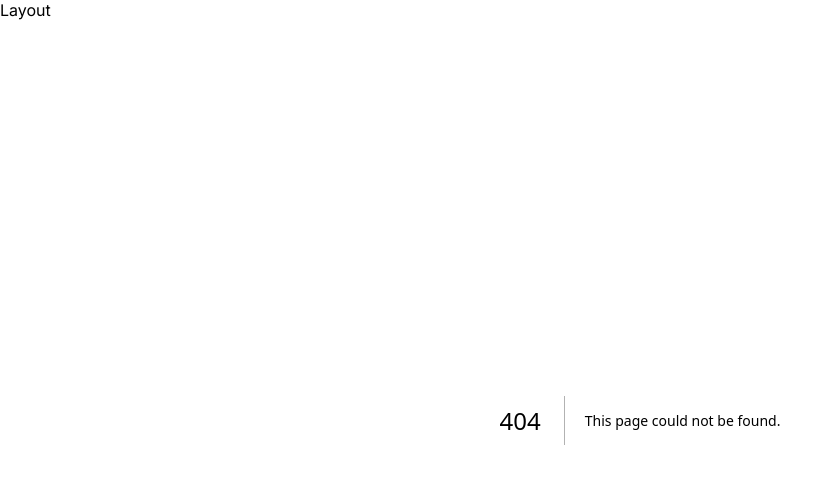
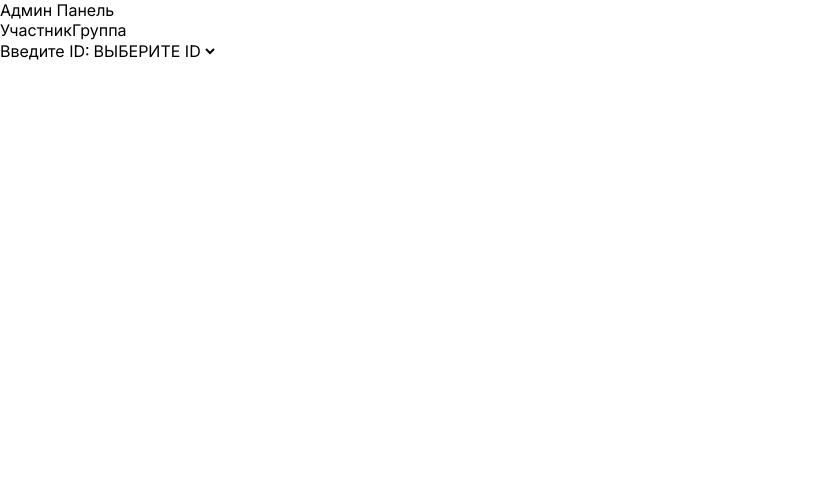
Before and after one commit to DeHopen/SWP, a Next.js app: page /admin in a window 1280 px wide. Before the commit this address had no page. Shown: the top 484 px of the page, without its empty margins (0-839 px from the left). Built offline with nearby package versions, Linux system fonts and the light colour scheme.

Commit message:
абдейт 01

```diff
--- a/package.json
+++ b/package.json
@@ -10,9 +10,11 @@
   },
   "dependencies": {
     "@mui/icons-material": "^5.15.20",
+    "@reduxjs/toolkit": "^2.2.6",
     "next": "14.2.4",
     "react": "^18",
-    "react-dom": "^18"
+    "react-dom": "^18",
+    "react-redux": "^9.1.2"
   },
   "devDependencies": {
     "@types/node": "^20",
--- /dev/null
+++ b/src/app/admin/page.tsx
@@ -0,0 +1,9 @@
+import AdminPanel from "@/components/AdminPanel/AdminPanel";
+
+export default function Admin() {
+  return (
+      <div>
+        <AdminPanel />
+      </div>
+  );
+}
--- a/src/app/layout.tsx
+++ b/src/app/layout.tsx
@@ -1,13 +1,11 @@
-import type { Metadata } from "next";
+"use client"
+
 import { Inter } from "next/font/google";
 import "./globals.css";
+import {Provider} from "react-redux";
+import {store} from "@/store/store";
 
 const inter = Inter({ subsets: ["latin"] });
-
-export const metadata: Metadata = {
-  title: "Create Next App",
-  description: "Generated by create next app",
-};
 
 export default function RootLayout({
   children,
@@ -17,10 +15,11 @@ export default function RootLayout({
   return (
     <html lang="en">
     <body className={inter.className}>
-    <div>Layout</div>
-    <div>
-      {children}
-    </div>
+    <Provider store={store}>
+      <div>
+        {children}
+      </div>
+    </Provider>
     </body>
     </html>
   );
--- /dev/null
+++ b/src/components/AdminPanel/AdminPanel.tsx
@@ -0,0 +1,85 @@
+"use client";
+
+import { useEffect, useState } from 'react';
+import { useSelector, useDispatch } from 'react-redux';
+import { RootState, AppDispatch } from '@/store/store';
+import { setSelection, setIdUser, setIdGroup, addTopicUser, removeTopicUser, addTopicGroup, removeTopicGroup } from '@/store/userSlice/userSlice';
+
+const AdminPanel = () => {
+  const dispatch: AppDispatch = useDispatch();
+  const { selection, id_user_list, id_group_list, id_user, id_group, topics_user, topics_group } = useSelector((state: RootState) => state.user);
+
+  const [newTopic, setNewTopic] = useState('');
+  const [selectedId, setSelectedId] = useState<string>('');
+
+  const handleAddTopic = () => {
+    if (newTopic.trim() !== '') {
+      if (selection === 'group')
+        dispatch(addTopicGroup({ id: id_group!, topic: newTopic }));
+      else
+        dispatch(addTopicUser({ id: id_user!, topic: newTopic }));
+      setNewTopic('');
+    }
+  };
+
+  const handleIdChange = (e: React.ChangeEvent<HTMLSelectElement>) => {
+    const selectedValue = e.target.value;
+    setSelectedId(selectedValue);
+    if (selection === 'participant') {
+      dispatch(setIdUser(selectedValue));
+    } else {
+      dispatch(setIdGroup(selectedValue));
+    }
+  };
+
+  useEffect(() => {
+    setSelectedId(selection === 'participant' ? (id_user !== null ? id_user : '') : (id_group !== null ? id_group : ''));
+  }, [selection, dispatch, id_user, id_group]);
+
+  const topics = selection === 'group' ? (id_group ? topics_group[id_group] || [] : []) : (id_user ? topics_user[id_user] || [] : []);
+
+  return (
+      <div>
+        <h1>Админ Панель</h1>
+        <div>
+          <button onClick={() => dispatch(setSelection('participant'))}>Участник</button>
+          <button onClick={() => dispatch(setSelection('group'))}>Группа</button>
+        </div>
+        <div>
+          <label>Введите ID:</label>
+          <select value={selectedId} onChange={handleIdChange}>
+            <option value="">ВЫБЕРИТЕ ID</option>
+            {(selection === 'participant' ? id_user_list : id_group_list).map((id) => (
+                <option key={id} value={id}>{id}</option>
+            ))}
+          </select>
+        </div>
+        {selectedId && (
+            <div>
+              <h2>Темы</h2>
+              <ul>
+                {topics.map((topic, index) => (
+                    <li key={index}>
+                      {index + 1}. {topic}
+                      <button onClick={() => dispatch(selection === 'group' ? removeTopicGroup({ id: id_group!, index }) : removeTopicUser({ id: id_user!, index }))}>Удалить</button>
+                    </li>
+                ))}
+              </ul>
+            </div>
+        )}
+        {selectedId && (
+            <div>
+              <input
+                  type="text"
+                  value={newTopic}
+                  onChange={(e) => setNewTopic(e.target.value)}
+                  placeholder="Напишите тему"
+              />
+              <button onClick={handleAddTopic}>Добавить</button>
+            </div>
+        )}
+      </div>
+  );
+};
+
+export default AdminPanel;
--- /dev/null
+++ b/src/store/store.ts
@@ -0,0 +1,11 @@
+import { configureStore } from '@reduxjs/toolkit';
+import userReducer from './userSlice/userSlice';
+
+export const store = configureStore({
+  reducer: {
+    user: userReducer,
+  },
+});
+
+export type RootState = ReturnType<typeof store.getState>;
+export type AppDispatch = typeof store.dispatch;
--- /dev/null
+++ b/src/store/userSlice/userSlice.ts
@@ -0,0 +1,66 @@
+import { createSlice, PayloadAction } from '@reduxjs/toolkit';
+
+interface UserState {
+  selection: 'participant' | 'group';
+  id_user_list: string[];
+  id_group_list: string[];
+  id_user: string | null;
+  id_group: string | null;
+  topics_user: { [key: string]: string[] };
+  topics_group: { [key: string]: string[] };
+}
+
+const initialState: UserState = {
+  selection: 'participant',
+  id_user_list: ['1', '2', '3', '4', '5'],
+  id_group_list: ['100', '101', '102', '103', '104'],
+  id_user: null,
+  id_group: null,
+  topics_user: {},
+  topics_group: {},
+};
+
+export const userSlice = createSlice({
+  name: 'user',
+  initialState,
+  reducers: {
+    setSelection: (state, action: PayloadAction<'participant' | 'group'>) => {
+      state.selection = action.payload;
+    },
+    setIdUser: (state, action: PayloadAction<string>) => {
+      state.id_user = action.payload;
+    },
+    setIdGroup: (state, action: PayloadAction<string>) => {
+      state.id_group = action.payload;
+    },
+    addTopicUser: (state, action: PayloadAction<{ id: string, topic: string }>) => {
+      const { id, topic } = action.payload;
+      if (!state.topics_user[id]) {
+        state.topics_user[id] = [];
+      }
+      state.topics_user[id].push(topic);
+    },
+    removeTopicUser: (state, action: PayloadAction<{ id: string, index: number }>) => {
+      const { id, index } = action.payload;
+      if (state.topics_user[id]) {
+        state.topics_user[id].splice(index, 1);
+      }
+    },
+    addTopicGroup: (state, action: PayloadAction<{ id: string, topic: string }>) => {
+      const { id, topic } = action.payload;
+      if (!state.topics_group[id]) {
+        state.topics_group[id] = [];
+      }
+      state.topics_group[id].push(topic);
+    },
+    removeTopicGroup: (state, action: PayloadAction<{ id: string, index: number }>) => {
+      const { id, index } = action.payload;
+      if (state.topics_group[id]) {
+        state.topics_group[id].splice(index, 1);
+      }
+    },
+  },
+});
+
+export const { setSelection, setIdUser, setIdGroup, addTopicUser, removeTopicUser, addTopicGroup, removeTopicGroup } = userSlice.actions;
+export default userSlice.reducer;
```
Also changed, not shown: 1 other file (tests, documents, lock files or other folders).
